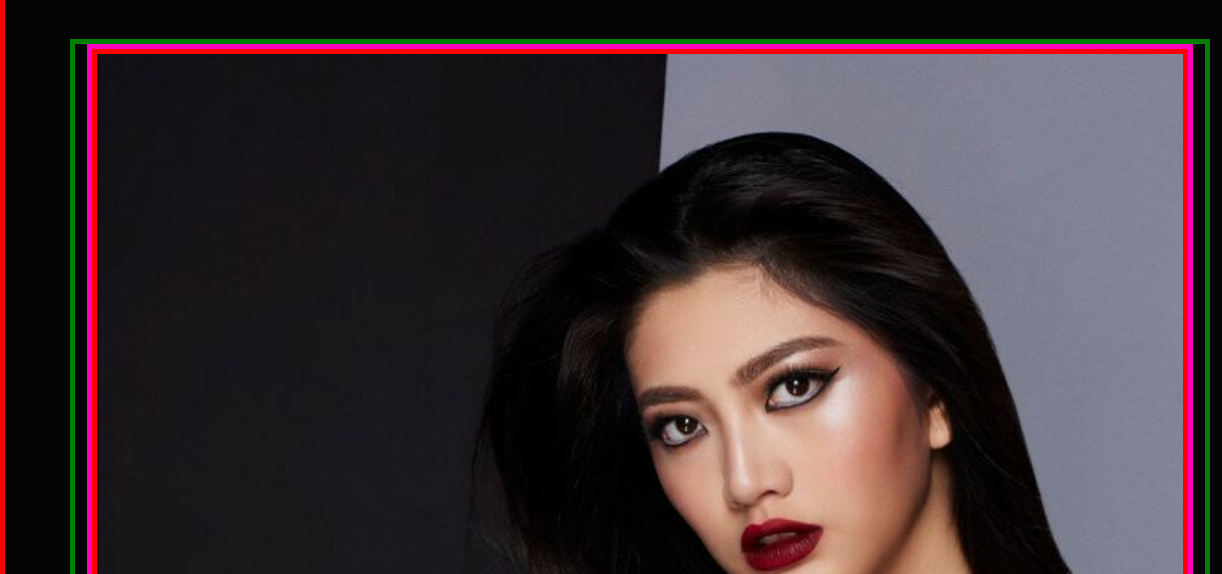
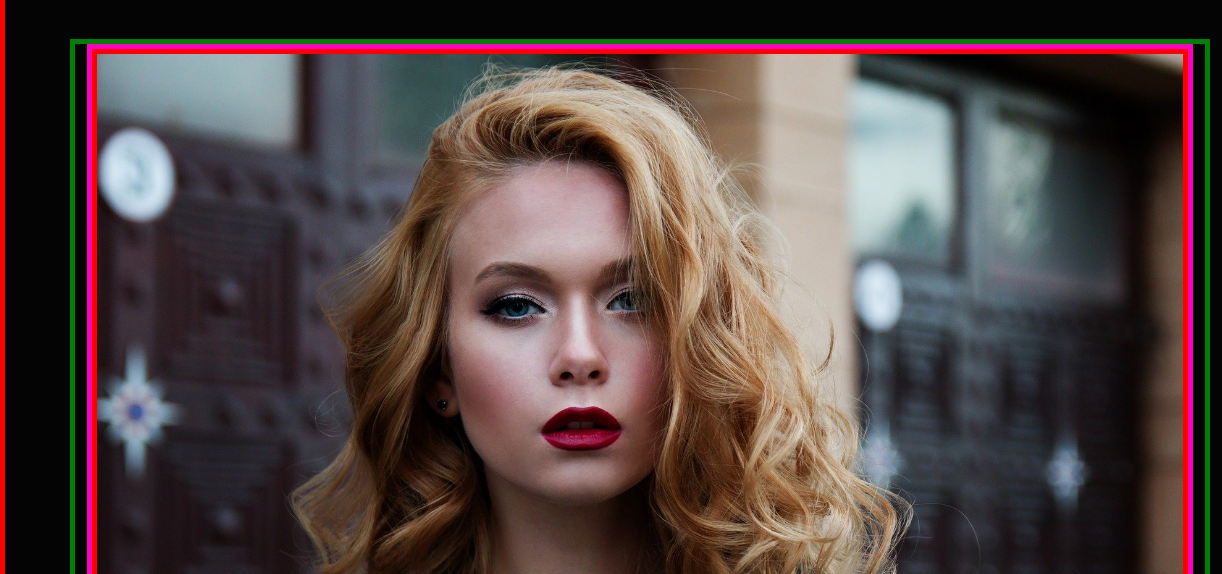
Before and after one commit to Mariam-26/agenceMariamBarbara, a plain HTML site: page public/index.html in a window 1280 px wide. Shown: the part 226-800 px from the top of the page, 0-1222 px from the left. Drawn offline with nearby package versions, Linux system fonts and the light colour scheme.

Commit message:
agenceMariamBarbara

```diff
--- a/assets/scss/style.scss
+++ b/assets/scss/style.scss
@@ -151,9 +151,10 @@ body {
             }
         }
         .connectées {
-            background-image: url(../../public/img/barbara.jpeg);
+            background-image: url(../../public/img/bar.jpg);
             height: 100vh;
             background-size: cover;
+            background-position: center;
             background-repeat: no-repeat;
             background-attachment: fixed;
             border: 5px solid red;
--- a/public/index.html
+++ b/public/index.html
@@ -109,7 +109,7 @@
 
                     </div>
                     <div class="col-6 col-md-6 col-sm-12">
-                        <img src="img/barbara1.jpeg" alt="" class="img-fluid">
+                        <img src="img/bar1.jpg" alt="" class="img-fluid">
                     </div>
                 </div>
                 <div class="row col-12 m-auto">
```
Also changed, not shown: public/css/style.css, 1 other file.
